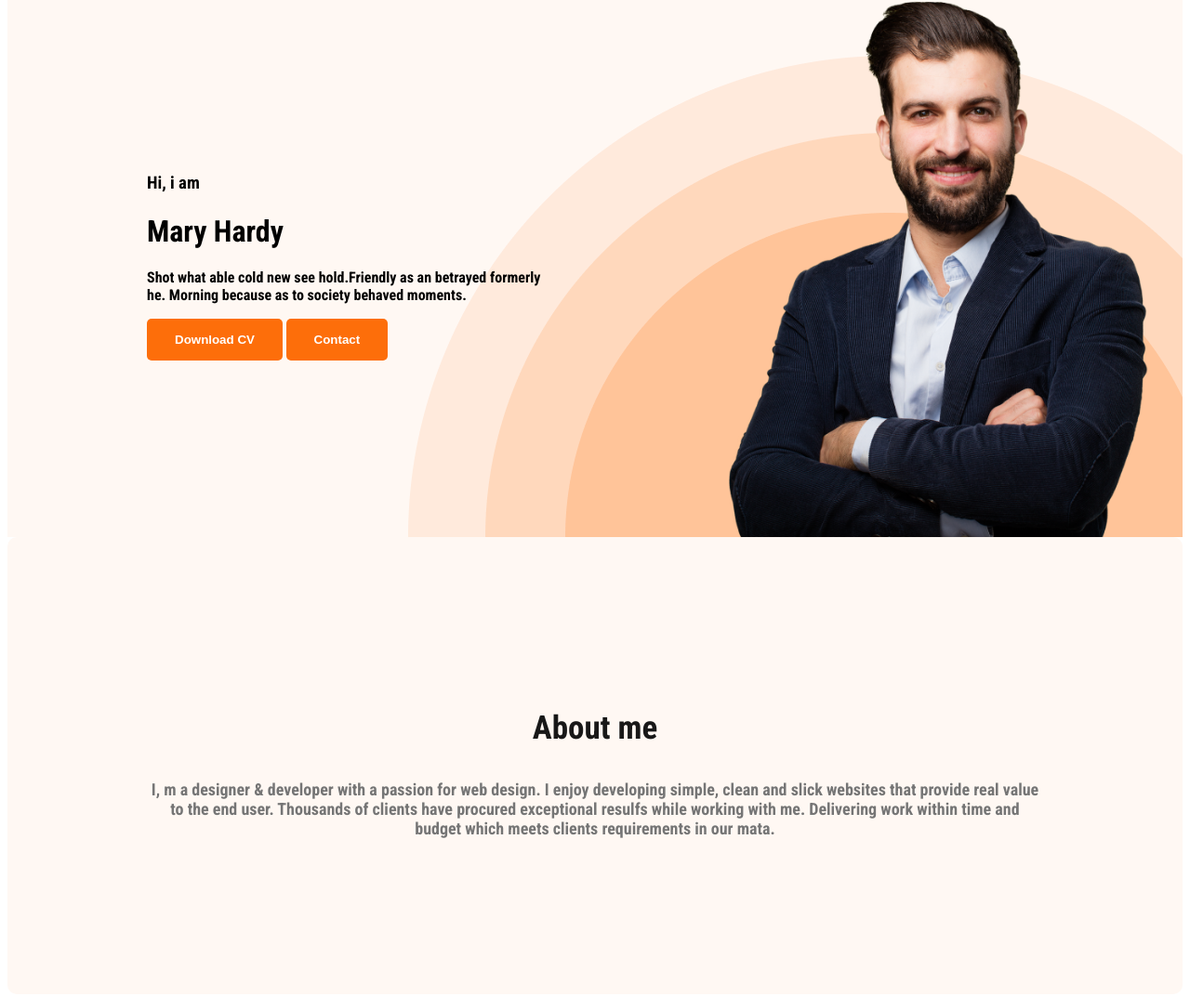
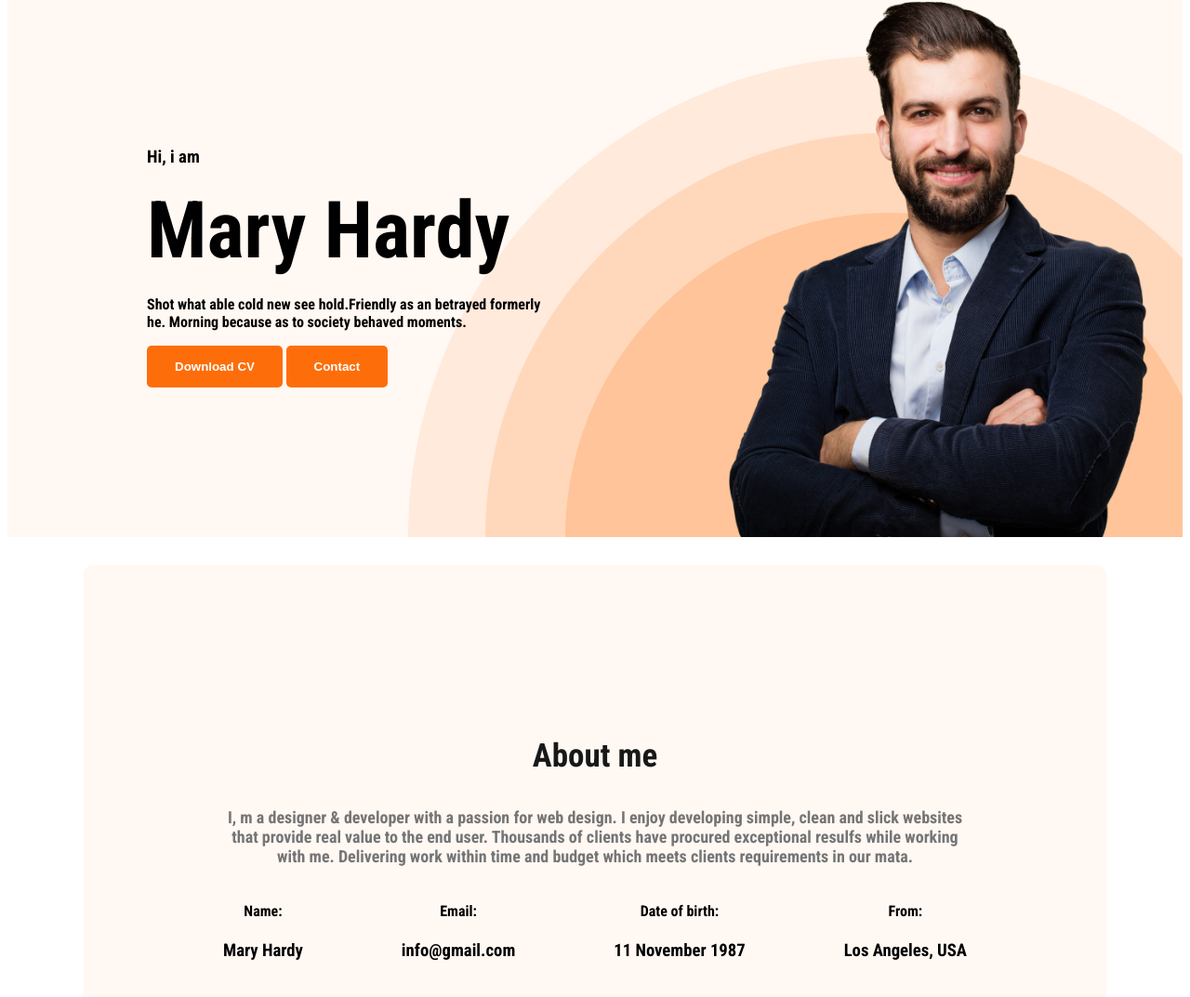
Before and after one commit to Git-Ratikul-Islam/personal-portfolio, a plain HTML site: page images/icons/index.html in a window 1280 px wide. Shown: the part 137-1210 px from the top of the page at 93% size. Drawn offline with Linux system fonts and the light colour scheme.

Commit message:
added-about-information

```diff
--- a/images/icons/index.html
+++ b/images/icons/index.html
@@ -46,6 +46,30 @@
                         slick websites that provide real value to the end user. Thousands of clients have procured
                         exceptional resulfs while working with me. Delivering work within time and budget which meets
                         clients requirements in our mata.</p>
+                  <div class="about-info-container">
+                        <!-- .about-info*4>h4.info-title+h3.info-description -->
+                        <div class="about-info">
+                              <h4 class="info-title">Name:
+                              </h4>
+                              <h3 class="info-description"> Mary Hardy </h3>
+                        </div>
+                        <div class="about-info">
+                              <h4 class="info-title">Email:
+                              </h4>
+                              <h3 class="info-description"> info@gmail.com</h3>
+                        </div>
+                        <div class="about-info">
+                              <h4 class="info-title">Date of birth:
+                              </h4>
+                              <h3 class="info-description"> 11 November 1987</h3>
+                        </div>
+                        <div class="about-info">
+                              <h4 class="info-title">From:
+                              </h4>
+                              <h3 class="info-description"> Los Angeles, USA</h3>
+                        </div>
+                  </div>
+
             </section>
 
       </main>
--- a/images/icons/styles/style.css
+++ b/images/icons/styles/style.css
@@ -62,12 +62,29 @@ nav ul li {
       height: 600px;
 }
 
+.banner-title {
+      font-size: 85px;
+      font-weight: 700;
+      margin-top: 5px;
+      margin-bottom: 20px;
+}
+
+
+
 /* main sectin styles */
+main {
+      max-width: 1100px;
+      margin: 0 auto;
+}
+
+
 .about {
       padding: 150px;
       background-color: #FFF8F3;
       border-radius: 10px;
+      margin-top: 30px;
 }
+
 
 .section-title {
       color: #181818;
@@ -84,3 +101,12 @@ nav ul li {
       font-weight: 400;
 
 }
+
+.about-info-container {
+      display: flex;
+      justify-content: space-between;
+}
+
+.about-info {
+      text-align: center;
+}
```
